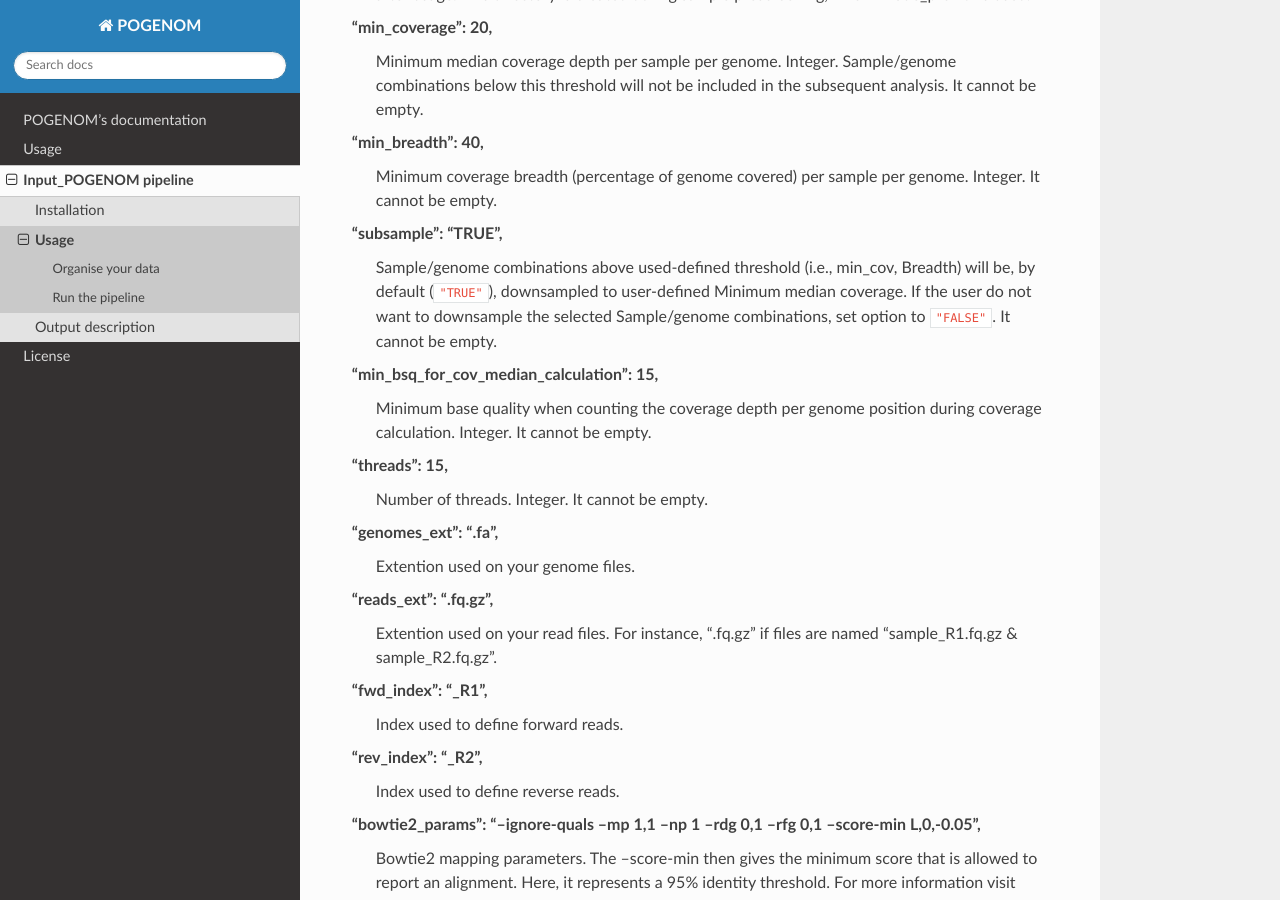
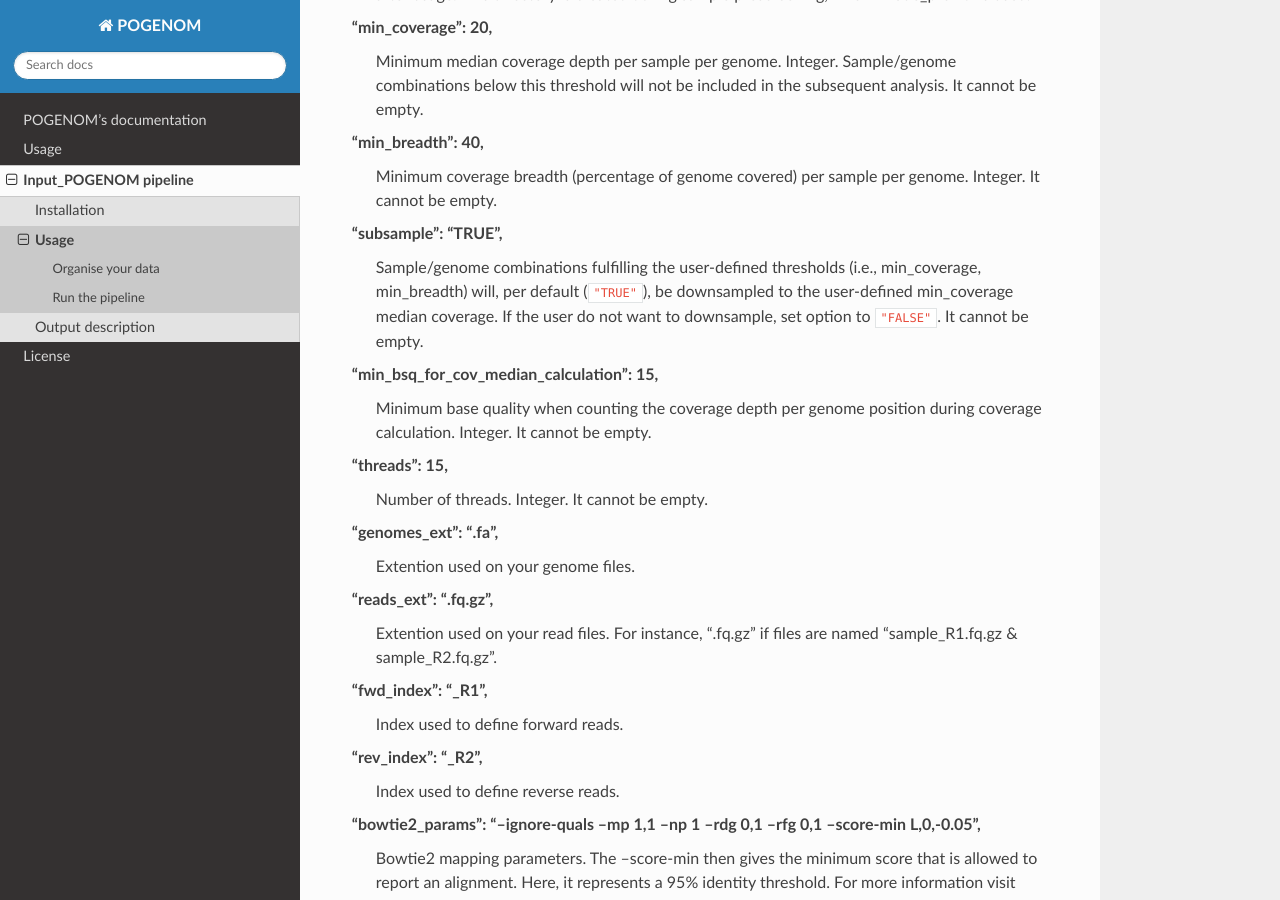
Before and after one commit to EnvGen/POGENOM, a Sphinx documentation site: the page built from docs/source/Input_POGENOM_Usage.rst, in a window 1280 px wide and 900 px high, scrolled down 2643 px. Built offline with Sphinx 7.4.7 and the Read the Docs theme 2.0.0, drawn with Linux system fonts in a browser that asks for light colours.

Commit message:
Update Input_POGENOM_Usage.rst

```diff
--- a/docs/source/Input_POGENOM_Usage.rst
+++ b/docs/source/Input_POGENOM_Usage.rst
@@ -102,9 +102,7 @@ In the "Input_POGENOM_config.json" file, set the parameters to be used. It conta
   It cannot be empty.
 
 "subsample": "TRUE",
-  Sample/genome combinations above used-defined threshold (i.e., min_cov, Breadth) will be, by default (``"TRUE"``), downsampled to user-defined Minimum median coverage.
-  If the user do not want to downsample the selected Sample/genome combinations, set option to ``"FALSE"``.
-  It cannot be empty.
+  Sample/genome combinations fulfilling the user-defined thresholds (i.e., min_coverage, min_breadth) will, per default (``"TRUE"``), be downsampled to the user-defined min_coverage median coverage. If the user do not want to downsample, set option to ``"FALSE"``. It cannot be empty.
 
 "min_bsq_for_cov_median_calculation": 15,
   Minimum base quality when counting the coverage depth per genome position during coverage calculation. Integer. It cannot be empty.
```
